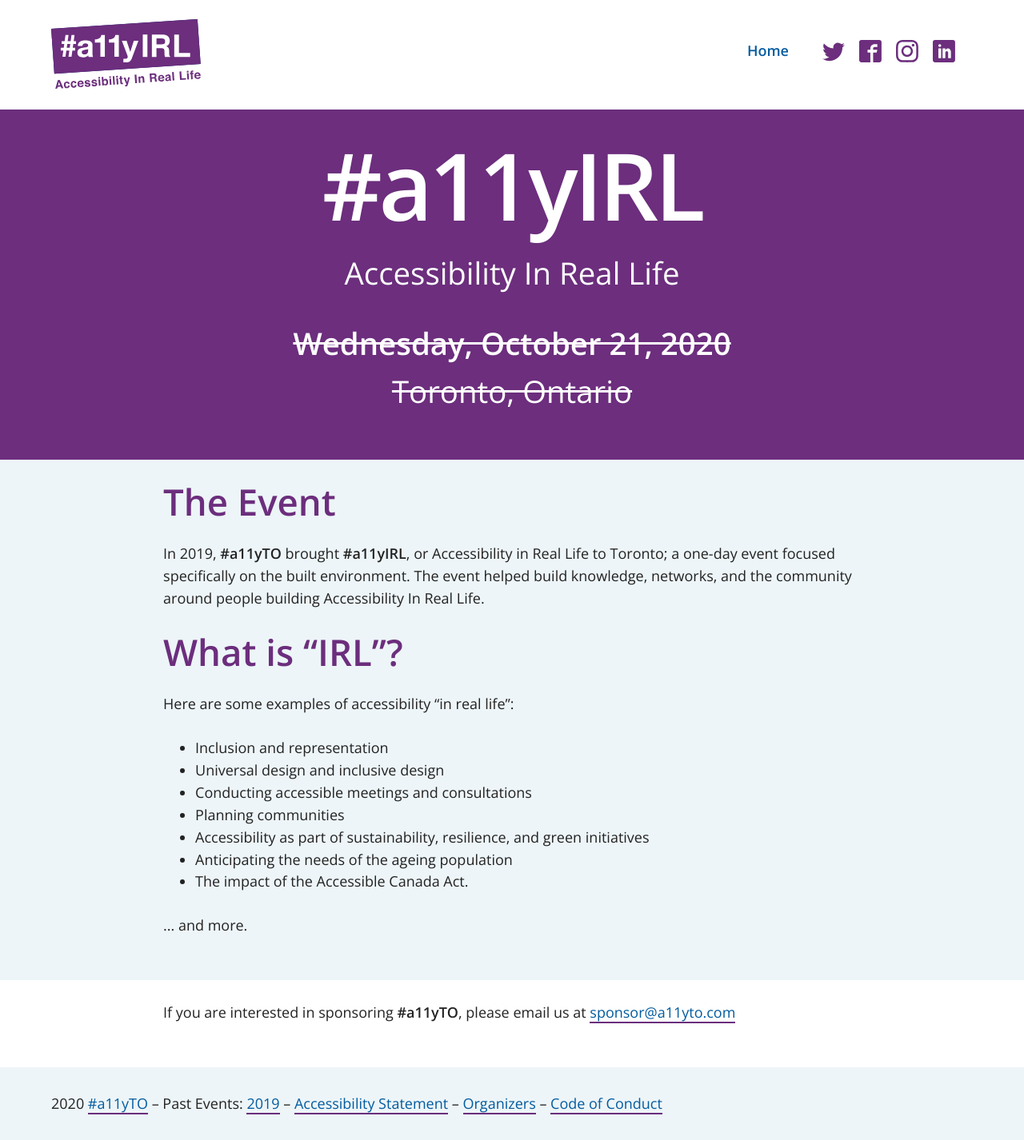
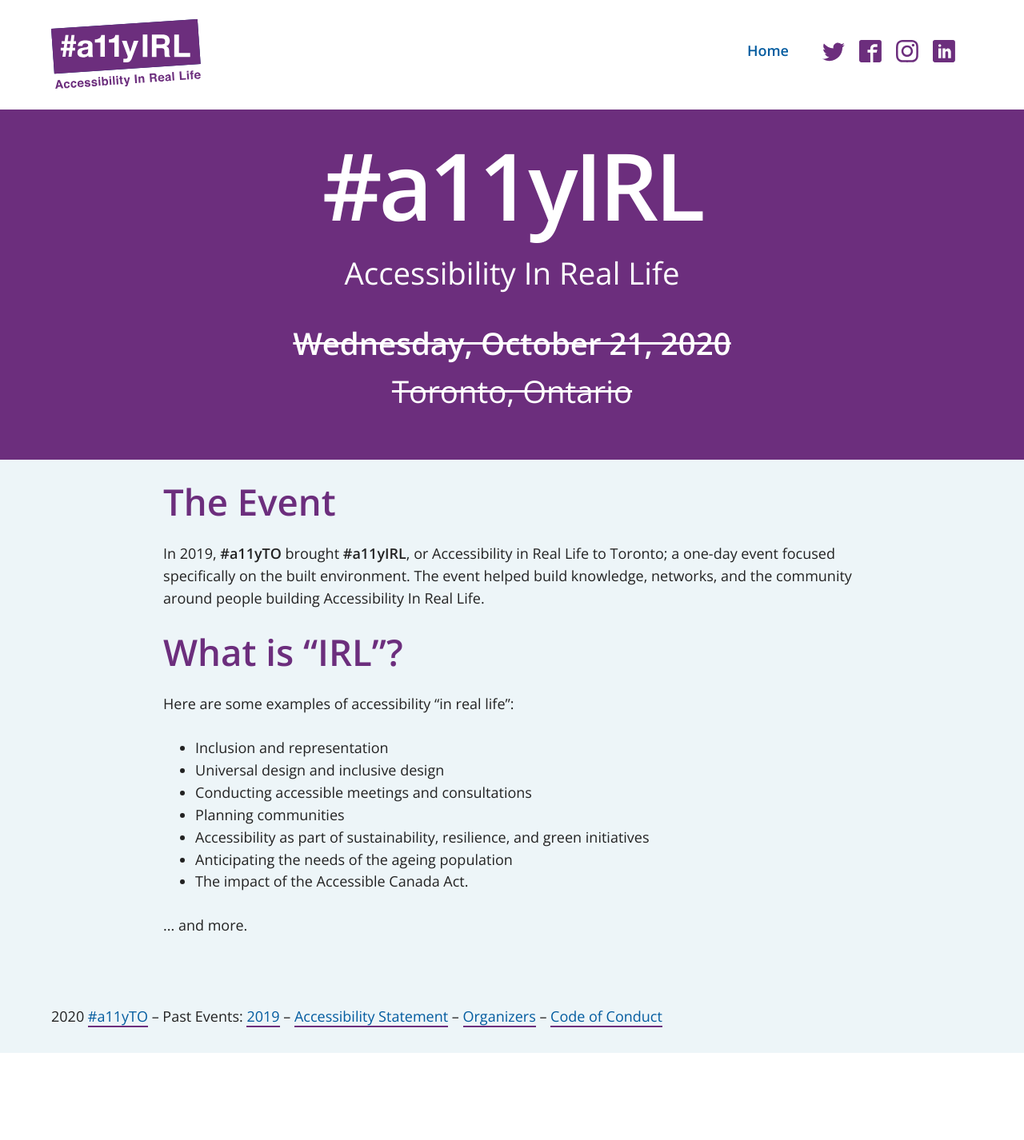
Before and after one commit to a11yTO/static-irl-site, a Jekyll site: the page built from index.html, in a window 1280 px wide. Shown: the whole page at 80% size. Built offline with Jekyll 4.4.1, drawn with Linux system fonts in a browser that asks for light colours; after the commit the page ends 1317 px from its top, so only the background shows below that.

Commit message:
Remove sponsors

```diff
--- a/_includes/sponsors.html
+++ b/_includes/sponsors.html
@@ -1,11 +1,11 @@
-<section class="sponsorships">
-  <!-- <h2>Our Sponsors</h2>
+<!-- <section class="sponsorships">
+  <h2>Our Sponsors</h2>
   <div class="sponsors ">
     <div>
       <img src="/assets/sponsors/HumanSpace-logo.png " alt="Human Space" class="logo">
     </div>
-  </div> -->
+  </div>
   <p>If you are interested in sponsoring <strong>#a11yTO</strong>, please email us at
     <a href="mailto:sponsor@a11yto.com ">sponsor@a11yto.com</a>
   </p>
-</section>
+</section> -->
```
